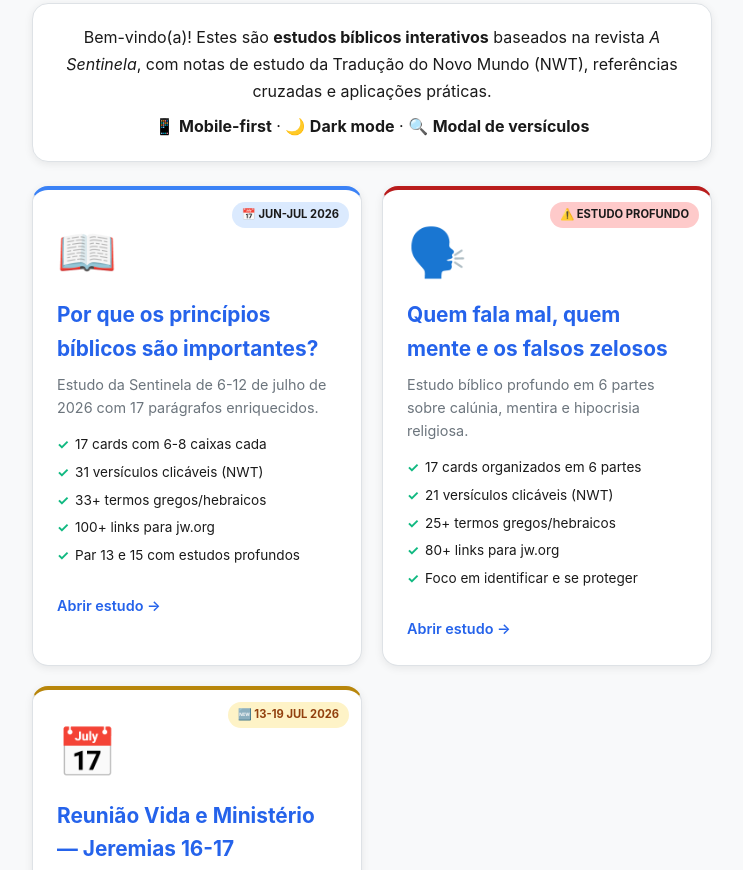
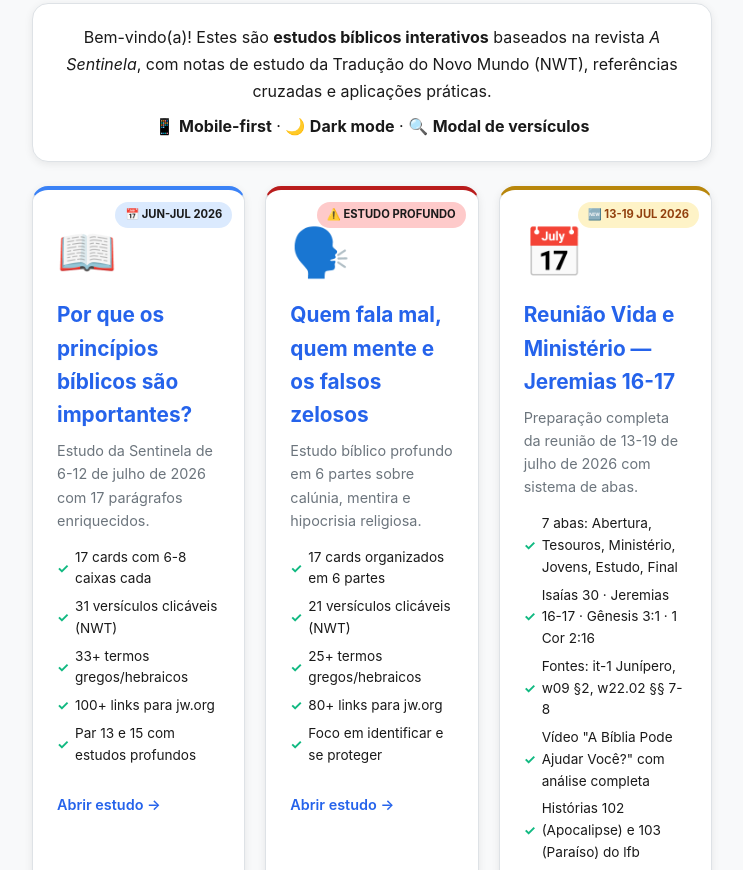
Before and after one commit to dyfreire/dyfreire.github.io, a plain HTML site: page index.html in a window 1280 px wide. Shown: the part 436-1306 px from the top of the page, without its empty margins (268-1011 px from the left). Drawn offline with Linux system fonts and the light colour scheme.

Commit message:
style: grid 3 colunas em telas ≥900px para acomodar 3 cards

```diff
--- a/index.html
+++ b/index.html
@@ -93,6 +93,9 @@
 }
 @media (min-width: 600px) {
   .studies { grid-template-columns: 1fr 1fr; }
+}
+@media (min-width: 900px) {
+  .studies { grid-template-columns: 1fr 1fr 1fr; }
 }
 
 .study-card {
```
